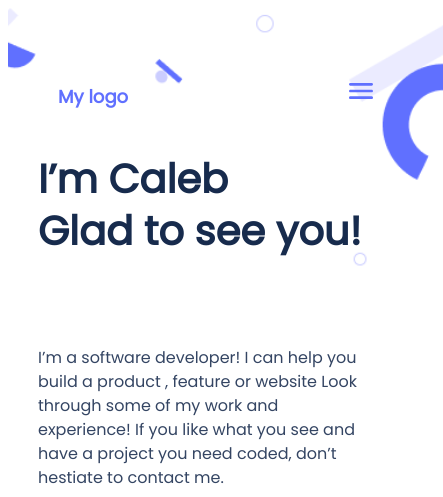
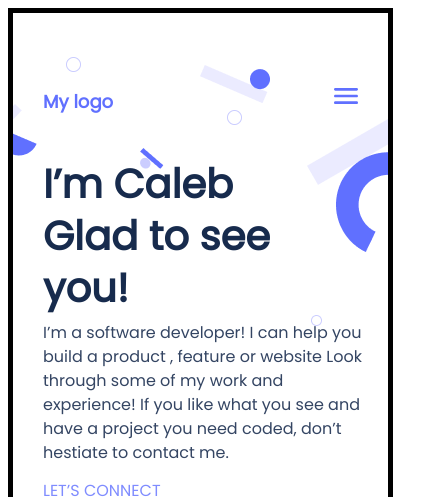
Before and after one commit to calebchris000/Microverse-Potfolio-Project, a plain HTML site: page index.html in a window 390 px wide. Shown: the top 497 px of the page, 443 px wide, since content can reach past the window. Drawn offline with Linux system fonts and the light colour scheme.

Commit message:
Cleaned up code to be responsive

```diff
--- a/styles.css
+++ b/styles.css
@@ -2,18 +2,25 @@
 
 .container {
     margin: 0 auto;
-    width: 375px;
-    height: 718px;
+    width: 315px;
+    height: 710px;
     background-color: #ffffff;
     background-image: url(./Graphics/header-shapes\ mobile.png);
     background-size: contain;
+    background-position: center;
     padding: 30px;
     display: flex;
     flex-direction: column;
+    border: 5px solid;
 
 }
 
+.status{
+    align-self: flex-start;
+}
+
 .elements {
+    margin-top: -20px;
     display: flex;
     justify-content: space-between;
     align-items: flex-start;
@@ -23,14 +30,13 @@
 
 .item {
     order: 1;
-    margin-top: 45px;
+    margin-top: 65px;
 }
 
 .logo {
     align-self: flex-start;
     font-family: Poppins;
     height: 25px;
-    margin-left: 20px;
     font-family: Poppins;
     font-weight: 700;
     font-size: 18px;
@@ -41,7 +47,6 @@
 
 .harmburger img {
     width: 24px;
-    margin-right: 40px;
 }
 
 .harmburger img:hover{
@@ -51,8 +56,8 @@
 }
 
 .greeting {
-    width: 327px;
-    height: 150px;
+    width: 317px;
+    height: 120px;
     font-family: 'Poppins';
     font-style: normal;
     font-weight: 900;
@@ -61,11 +66,12 @@
     color: #172B4D;
     order: 0;
 
+
 }
 
 .content {
     width: 327px;
-    height: 146px;
+    height: 126px;
     font-family: 'Poppins';
     font-style: normal;
     font-weight: 400;
```
